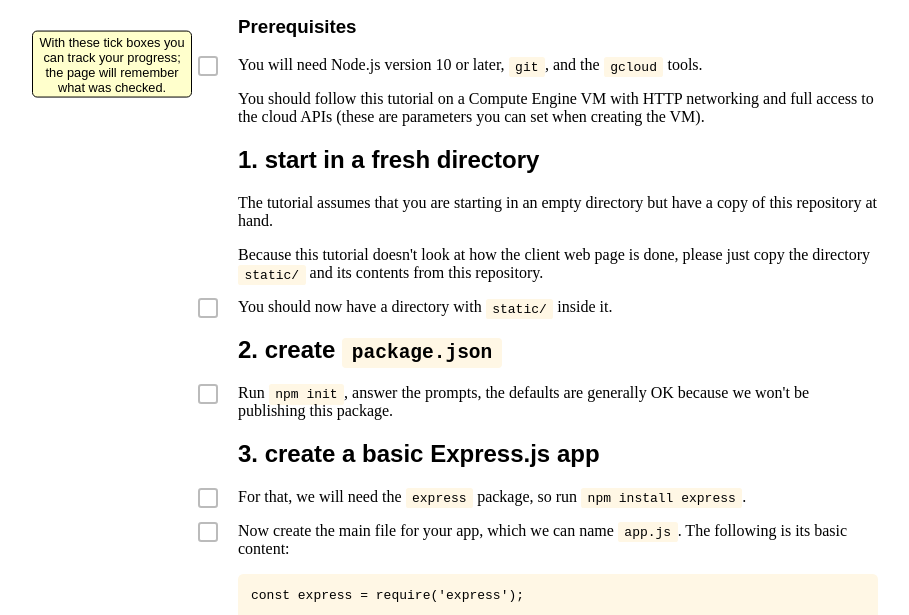
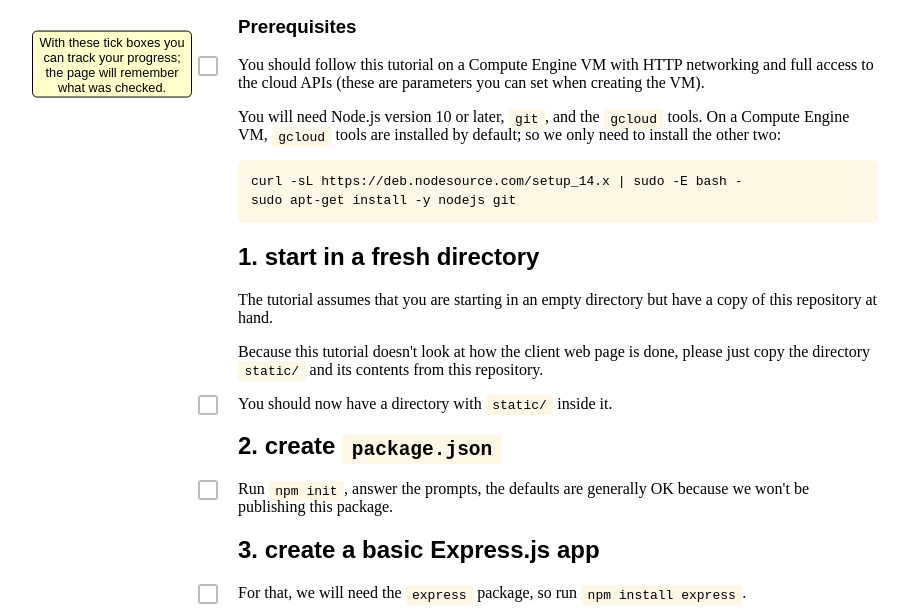
Before and after one commit to portsoc/cloud-api-nodejs-datastore, a website: page tutorial.html in a window 1280 px wide. Shown: the part 156-771 px from the top of the page, without its empty margins (98-1007 px from the left). Drawn offline with Linux system fonts and the light colour scheme.

Commit message:
add node/git installation instructions

```diff
--- a/tutorial.html
+++ b/tutorial.html
@@ -45,9 +45,14 @@ footer {
 
 <div class="tick"></div>
 
-<p>You will need Node.js version 10 or later, <code>git</code>, and the <code>gcloud</code> tools.
+<p>You should follow this tutorial on a Compute Engine VM with HTTP networking and full access to the cloud APIs (these are parameters you can set when creating the VM).
 
-<p>You should follow this tutorial on a Compute Engine VM with HTTP networking and full access to the cloud APIs (these are parameters you can set when creating the VM).
+<p>You will need Node.js version 10 or later, <code>git</code>, and the <code>gcloud</code> tools. On a Compute Engine VM, <code>gcloud</code> tools are installed by default; so we only need to install the other two:
+
+<pre>
+curl -sL https://deb.nodesource.com/setup_14.x | sudo -E bash -
+sudo apt-get install -y nodejs git
+</pre>
 
 </section>
 <section>
```
